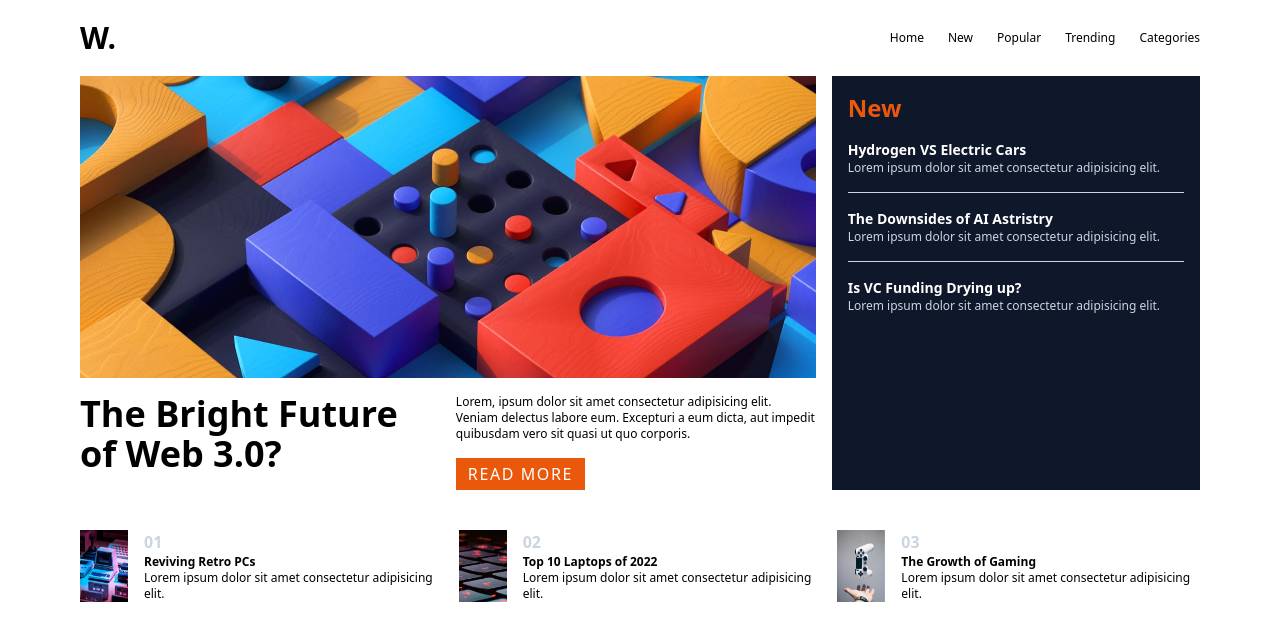
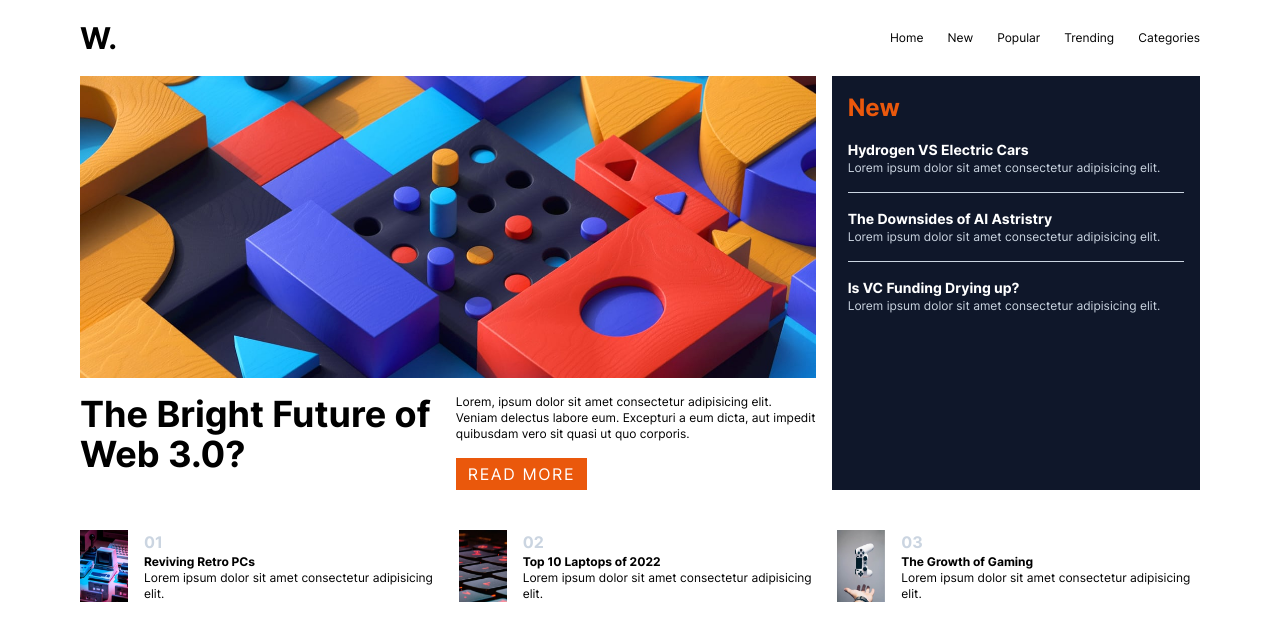
Before and after one commit to Amaza-ing/Tailwind-News-Page, a website: page src/index.html in a window 1280 px wide. Drawn offline with Linux system fonts and the light colour scheme.

Commit message:
font family added

```diff
--- a/src/index.html
+++ b/src/index.html
@@ -6,7 +6,7 @@
     <title>Tailwind</title>
     <link rel="stylesheet" href="./output.css" />
   </head>
-  <body>
+  <body class="font-['inter']">
     <header class="flex justify-between mx-5 my-5 sm:mx-20">
       <div class="text-3xl font-bold">W.</div>
       <nav class="text-xs flex items-center">
--- a/src/input.css
+++ b/src/input.css
@@ -1,3 +1,10 @@
 @tailwind base;
 @tailwind components;
 @tailwind utilities;
+
+@layer base {
+  @font-face {
+    font-family: inter;
+    src: url(./assets/fonts/Inter-VariableFont_slnt\,wght.ttf);
+  }
+}
--- a/tailwind.config.js
+++ b/tailwind.config.js
@@ -2,6 +2,9 @@
 module.exports = {
   content: ["./src/**/*.{html,js}"],
   theme: {
+    fontFamily: {
+      'inter': ['inter']
+    },
     extend: {
       backgroundImage: {
         open: "url('./assets/images/icon-menu.svg')",
```
Also changed, not shown: src/assets/design/desktop-design - copia.jpg (deleted), src/output.css.
